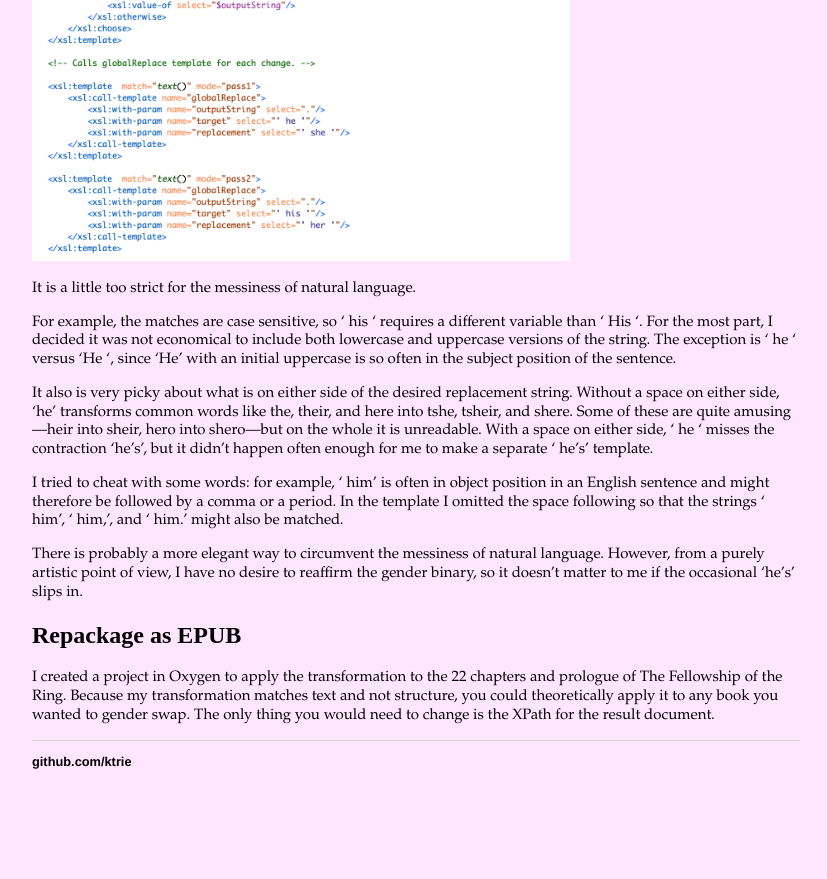
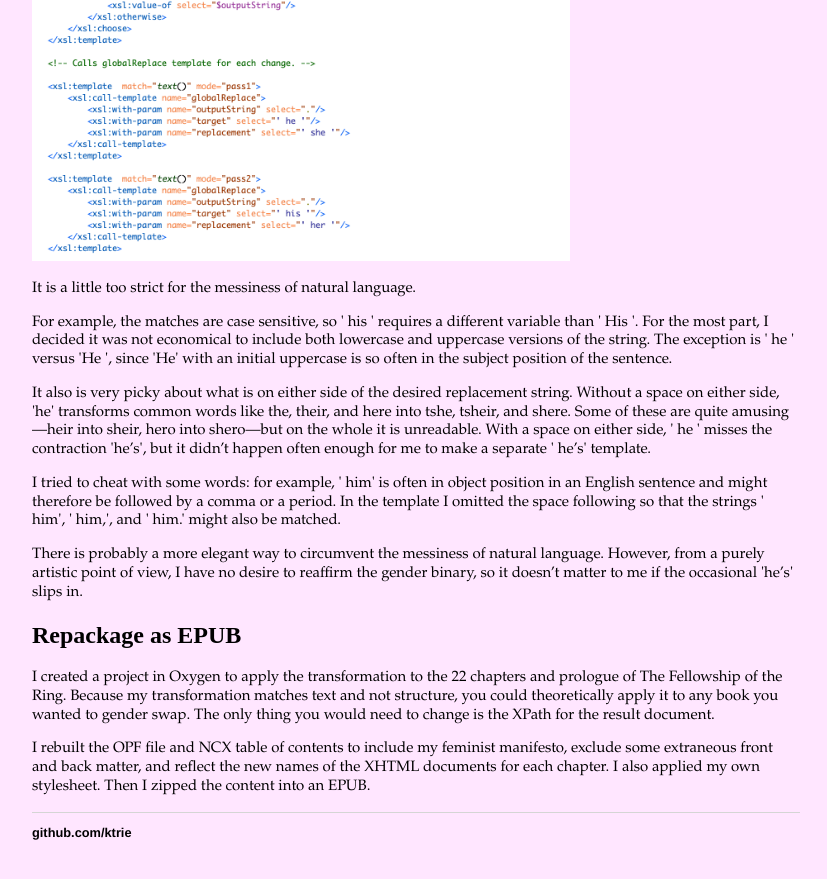
Before and after one commit to ktrie/ktrie.github.io, a Jekyll site: the page built from GGOTR/technical.html, in a window 1280 px wide and 900 px high, scrolled down 1538 px. Shown: the top 879 px of the window, without its empty margins (224-1051 px from the left). Built offline with Jekyll 4.4.1, drawn with Linux system fonts in a browser that asks for light colours; before the commit the page ends 2367 px from its top, so only the background shows below that; some of the changed text lies outside the part shown.

Commit message:
Update technical.html

```diff
--- a/GGOTR/technical.html
+++ b/GGOTR/technical.html
@@ -8,7 +8,7 @@ title: Technical
 
 <p>I don’t necessarily recommend using XSLT for this kind of project. The number of variables required quickly becomes unwieldly, and the precision in matching strings doesn’t suit the messiness of natural language.<p>
 
-<p>The output is therefore imperfect. I made no attempt to find every masculine-inflected word in the text, and slight variations in strings (he vs. he’s, for example) mean that some male pronouns have snuck through. At the risk of overexplaining the conceit of the project, however, of course merely swapping out male characters in favor of female ones does not make a book feminist, so the result was doomed to be imperfect from the start. I do not expect that at any point the reader of the gender-swapped <em>Girl Gang of the Ring</em> will forget that the characters are in linguistic drag, and so from an artistic point of view it doesn’t matter if the occasional ‘he’s’ or 'lad' slips in. Just as in a drag show, the point is to play with gender, not to reify it.</p>
+<p>The output is therefore imperfect. I made no attempt to find every masculine-inflected word in the text, and slight variations in strings (he vs. he’s, for example) mean that some male pronouns have snuck through. At the risk of overexplaining the conceit of the project, however, of course merely swapping out male characters in favor of female ones does not make a book feminist, so the result was doomed to be imperfect from the start. I do not expect that at any point the reader of the gender-swapped <em>Girl Gang of the Ring</em> will forget that the characters are in linguistic drag, and so from an artistic point of view it doesn’t matter if the occasional 'he’s' or 'lad' slips in. Just as in a drag show, the point is to play with gender, not to reify it.</p>
 
 
 <h2>Source</h2>
@@ -29,14 +29,16 @@ title: Technical
 
 <p>It is a little too strict for the messiness of natural language.</p>
 
-<p>For example, the matches are case sensitive, so ‘ his ‘ requires a different variable than ‘ His ‘. For the most part, I decided it was not economical to include both lowercase and uppercase versions of the string. The exception is ‘ he ‘ versus ‘He ‘, since ‘He’ with an initial uppercase is so often in the subject position of the sentence.</p>
+<p>For example, the matches are case sensitive, so ' his ' requires a different variable than ' His '. For the most part, I decided it was not economical to include both lowercase and uppercase versions of the string. The exception is ' he ' versus 'He ', since 'He' with an initial uppercase is so often in the subject position of the sentence.</p>
 
-<p>It also is very picky about what is on either side of the desired replacement string. Without a space on either side, ‘he’ transforms common words like the, their, and here into tshe, tsheir, and shere. Some of these are quite amusing—heir into sheir, hero into shero—but on the whole it is unreadable. With a space on either side, ‘ he ‘ misses the contraction ‘he’s’, but it didn’t happen often enough for me to make a separate ‘ he’s’ template.</p>
+<p>It also is very picky about what is on either side of the desired replacement string. Without a space on either side, 'he' transforms common words like the, their, and here into tshe, tsheir, and shere. Some of these are quite amusing—heir into sheir, hero into shero—but on the whole it is unreadable. With a space on either side, ' he ' misses the contraction 'he’s', but it didn’t happen often enough for me to make a separate ' he’s' template.</p>
 
-<p>I tried to cheat with some words: for example, ‘ him’ is often in object position in an English sentence and might therefore be followed by a comma or a period. In the template I omitted the space following so that the strings ‘ him’, ‘ him,’, and ‘ him.’ might also be matched.</p>
+<p>I tried to cheat with some words: for example, ' him' is often in object position in an English sentence and might therefore be followed by a comma or a period. In the template I omitted the space following so that the strings ' him', ' him,', and ' him.' might also be matched.</p>
 
-<p>There is probably a more elegant way to circumvent the messiness of natural language. However, from a purely artistic point of view, I have no desire to reaffirm the gender binary, so it doesn’t matter to me if the occasional ‘he’s’ slips in.</p>
+<p>There is probably a more elegant way to circumvent the messiness of natural language. However, from a purely artistic point of view, I have no desire to reaffirm the gender binary, so it doesn’t matter to me if the occasional 'he’s' slips in.</p>
 
 <h2>Repackage as EPUB</h2>
 
 <p>I created a project in Oxygen to apply the transformation to the 22 chapters and prologue of The Fellowship of the Ring. Because my transformation matches text and not structure, you could theoretically apply it to any book you wanted to gender swap. The only thing you would need to change is the XPath for the result document.</p>
+
+<p>I rebuilt the OPF file and NCX table of contents to include my feminist manifesto, exclude some extraneous front and back matter, and reflect the new names of the XHTML documents for each chapter. I also applied my own stylesheet. Then I zipped the content into an EPUB.</p>
```
